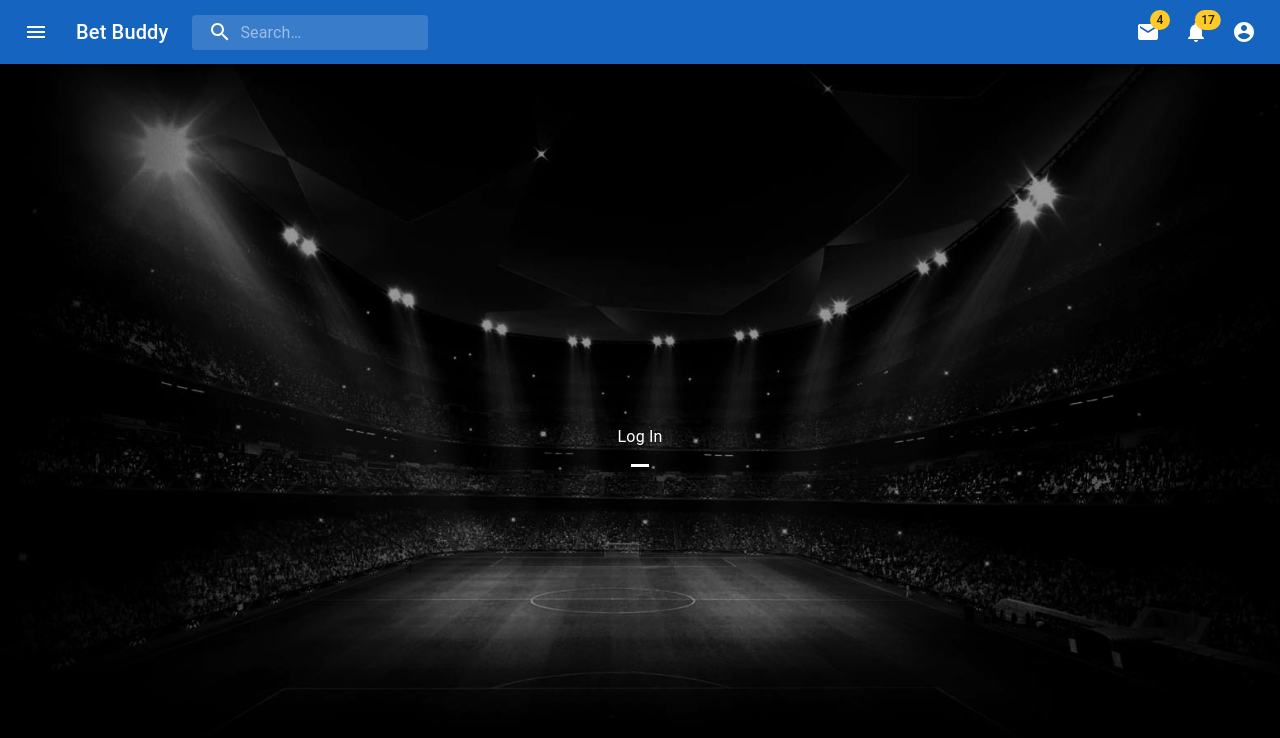
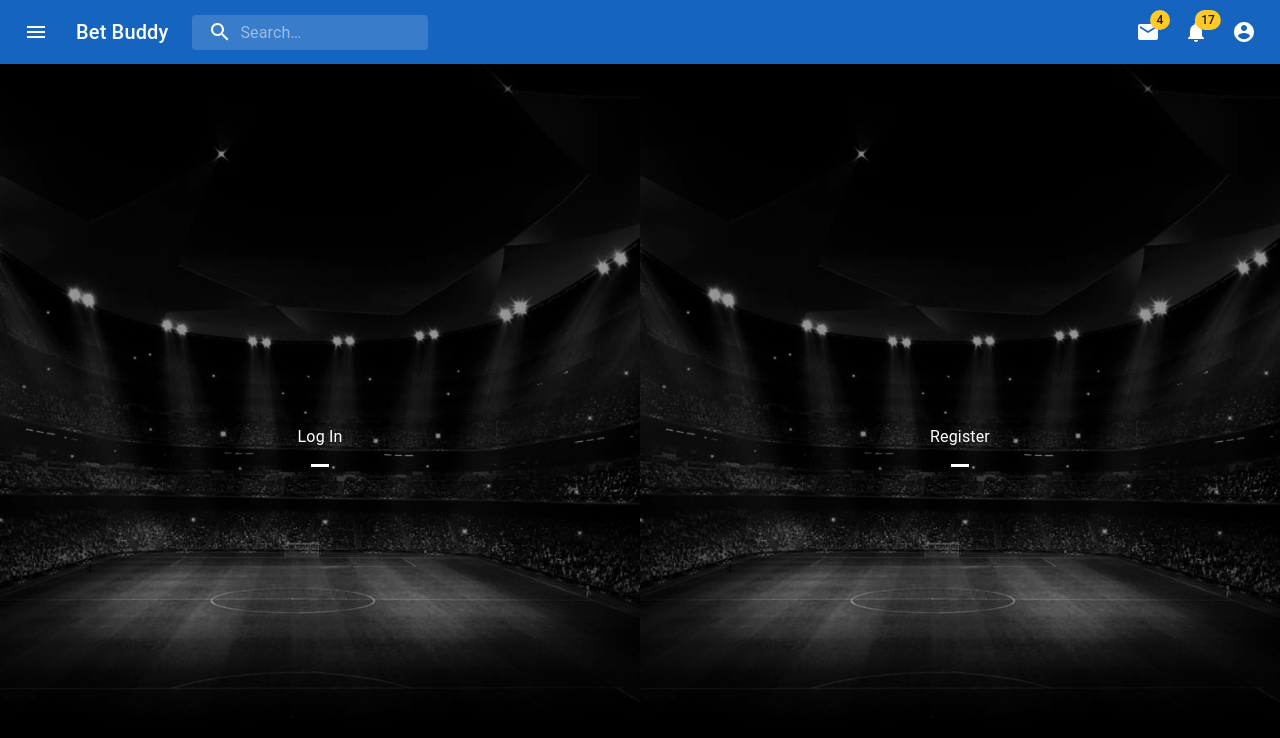
Before and after one commit to ToreFossland/BettingProject, a React (Create React App) app: page / in a window 1280 px wide. Shown: the top 738 px of the page. Built offline with nearby package versions, Linux system fonts and the light colour scheme; no server answers.

Commit message:
Added register button

```diff
--- a/src/components/Chart.tsx
+++ b/src/components/Chart.tsx
@@ -95,7 +95,7 @@ export default function Chart() {
             </BarChart>
         </Box> */}
         <LineChart
-        width={1000}
+        width= {window.innerWidth/2}
         height={700}
         data={data}
         margin={{
--- a/src/components/Login.tsx
+++ b/src/components/Login.tsx
@@ -10,12 +10,18 @@ import { TextField } from '@material-ui/core';
 import Background from '../soccer.jpg';
 
 
-const image =
+const images = [
   {
     url: '../soccer.jpg',
     title: 'Log In',
-    width: '100%',
+    width: '50%',
+  },
+  {
+    url: '../soccer.jpg',
+    title: 'Register',
+    width: '50%',
   }
+  ]
 
 const useStyles = makeStyles((theme) => ({
   root: {
@@ -102,20 +108,27 @@ const useStyles = makeStyles((theme) => ({
   },
 }));
 
-export default function LoginComp() {
+export default function Login() {
   const classes = useStyles();
-  const [open, setOpen] = React.useState(false);
+  const [openLogin, setOpenLogin] = React.useState(false);
+  const [openRegister, setOpenRegister] = React.useState(false);
 
-  const handleOpen = () => {
-    setOpen(true);
+  const handleOpen = (title: string) => {
+    if(title === 'Log In'){
+      setOpenLogin(true);
+    }else if(title === 'Register'){
+      setOpenRegister(true);
+    }
   };
 
-  const handleClose = () => {
-    setOpen(false);
+  const handleClose = (title: string) => {
+      setOpenLogin(false);
+      setOpenRegister(false);
   };
 
   return (
     <div className={classes.root}>
+      {images.map((image : any) => (
         <ButtonBase
           focusRipple
           key={image.title}
@@ -124,7 +137,7 @@ export default function LoginComp() {
           style={{
             width: image.width,
           }}
-          onClick = {handleOpen}
+          onClick = {() => handleOpen(image.title)}
         >
           <span
             className={classes.imageSrc}
@@ -145,12 +158,12 @@ export default function LoginComp() {
             </Typography>
           </span>
         </ButtonBase>
-
+      ))}
         <Modal
         aria-labelledby="transition-modal-title"
         aria-describedby="transition-modal-description"
         className={classes.modal}
-        open={open}
+        open={openLogin}
         onClose={handleClose}
         closeAfterTransition
         BackdropComponent={Backdrop}
@@ -158,9 +171,37 @@ export default function LoginComp() {
           timeout: 500,
         }}
       >
-        <Fade in={open}>
+        <Fade in={openLogin}>
         <form className={classes.paper} noValidate autoComplete="off">
             <TextField id="standard-basic" label="Username" />
+            <TextField id="standard-basic" label="Password" />
+
+           <Link to="/home">
+                <button type="button">
+                    Click Me!
+                </button>
+            </Link>
+        </form>
+        </Fade>
+      </Modal>
+
+      <Modal
+        aria-labelledby="transition-modal-title"
+        aria-describedby="transition-modal-description"
+        className={classes.modal}
+        open={openRegister}
+        onClose={handleClose}
+        closeAfterTransition
+        BackdropComponent={Backdrop}
+        BackdropProps={{
+          timeout: 500,
+        }}
+      >
+        <Fade in={openRegister}>
+        <form className={classes.paper} noValidate autoComplete="off">
+            <TextField id="standard-basic" label="Username" />
+            <TextField id="standard-basic" label="Email" />
+            <TextField id="standard-basic" label="Password" />
             <TextField id="standard-basic" label="Password" />
 
            <Link to="/home">
```
Also changed, not shown: 2 other files (tests, documents, lock files or other folders).
